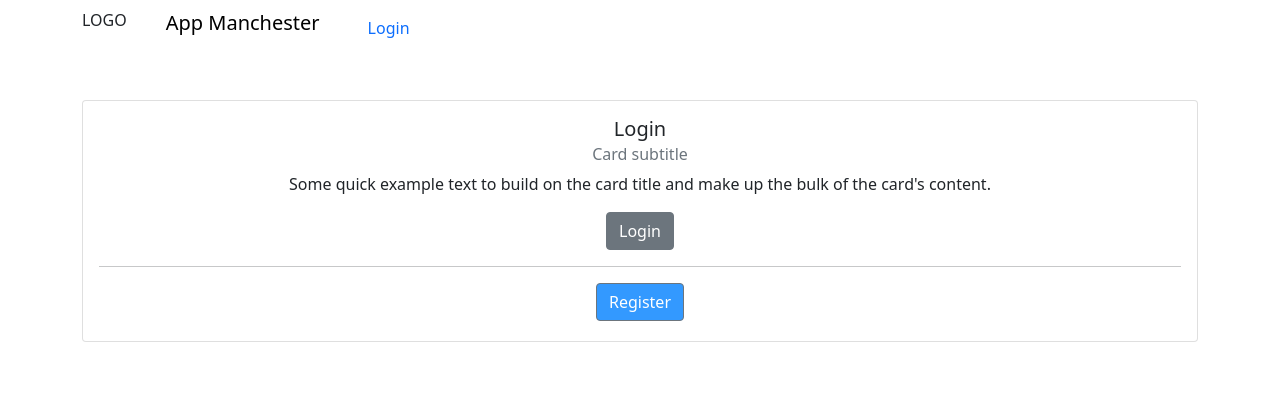
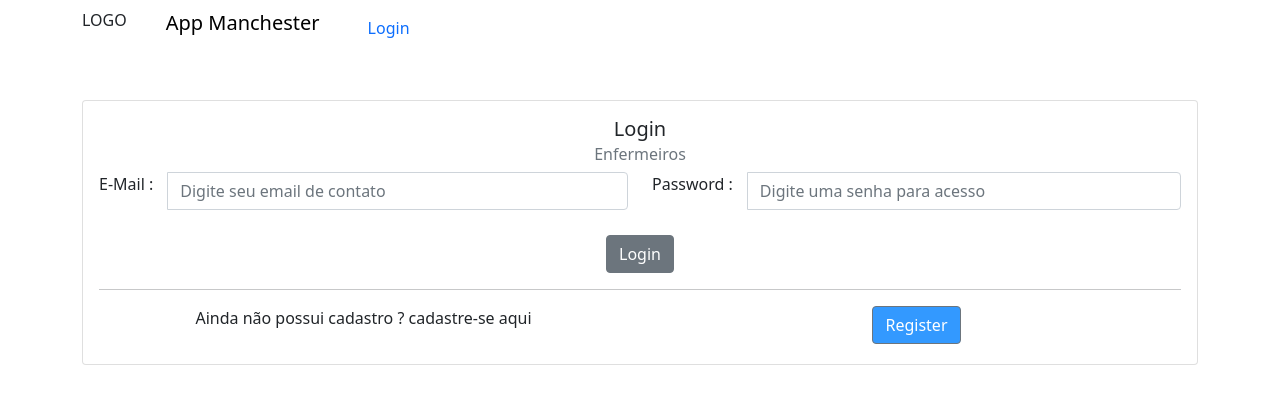
Before and after one commit to Cavalari0100/appmanchesterfront, a React (Create React App) app: page /login-enfermeiro in a window 1280 px wide. Shown: the top 404 px of the page. Built offline with nearby package versions, Linux system fonts and the light colour scheme.

Commit message:
conectando ao backend

```diff
--- a/src/components/Paginas/Cadastro/CadastroEnfermeiro.js
+++ b/src/components/Paginas/Cadastro/CadastroEnfermeiro.js
@@ -3,12 +3,12 @@ import axios from 'axios';
 import { Col, Row, Button, Form, FormGroup, Label, Input, Container, InputGroup } from 'reactstrap';
 
 function CreatNewEnfermeiro(props) {
-    const [newEnfermeiro, setNewEnfermeiro] = useState({ nome: '', email: '', passWord: '', cpf: '', rg: '', coren: '' })
-    const url = 'urlbackend'
+    const [newEnfermeiro, setNewEnfermeiro] = useState({ nome: '', email: '', password: '', cpf: '', rg: '', coren: '' })
+    const url = 'https://uploadappmanchester.herokuapp.com/creatNewEnfermeiro'
 
     const IncertNewEnfermeiro = (e) => {
         e.preventDefault();
-        const data = { nome: newEnfermeiro.nome, email: newEnfermeiro.email, passWord: newEnfermeiro.passWord, cpf: newEnfermeiro.cpf, rg: newEnfermeiro.rg, coren: newEnfermeiro.coren }
+        const data = { nome: newEnfermeiro.nome, email: newEnfermeiro.email, password: newEnfermeiro.password, cpf: newEnfermeiro.cpf, rg: newEnfermeiro.rg, coren: newEnfermeiro.coren }
         axios.post(url, data);
         props.history.push("/pacientes");
     }
@@ -34,8 +34,8 @@ function CreatNewEnfermeiro(props) {
                     </Col>
                     <Col md={5}>
                         <InputGroup style={{ paddingBottom: 25 }}>
-                            <Label for="passWord">passWord :</Label>
-                            <Input type="text" name="passWord" id="passWord" placeholder="Digite uma senha para acesso" value={newEnfermeiro.passWord} onChange={onChange} />
+                            <Label for="passWord">Password :</Label>
+                            <Input type="text" name="passWord" id="passWord" placeholder="Digite uma senha para acesso" value={newEnfermeiro.password} onChange={onChange} />
                         </InputGroup>
                     </Col>
                     <Col md={5}>
--- a/src/components/Paginas/login/LoginEnfermeiro.js
+++ b/src/components/Paginas/login/LoginEnfermeiro.js
@@ -1,7 +1,7 @@
 import React, { useEffect } from 'react';
 import {
     Card, CardText, CardBody,
-    CardTitle, CardSubtitle, Button
+    CardTitle, CardSubtitle, Button, Col, Row, Form, FormGroup, Label, Input, Container, InputGroup
 } from 'reactstrap';
 
 function LoginEnfermeiro(props) {
@@ -13,11 +13,33 @@ function LoginEnfermeiro(props) {
             <Card>
                 <CardBody>
                     <CardTitle tag="h5">Login</CardTitle>
-                    <CardSubtitle tag="h6" className="mb-2 text-muted">Card subtitle</CardSubtitle>
-                    <CardText>Some quick example text to build on the card title and make up the bulk of the card's content.</CardText>
+                    <CardSubtitle tag="h6" className="mb-2 text-muted">Enfermeiros</CardSubtitle>
+                    <Form>
+                        <Row>
+                            <Col md={6}>
+                                <InputGroup style={{ paddingBottom: 25 }}>
+                                    <Label for="email" style={{ paddingRight: 15 }}>E-Mail :</Label>
+                                    <Input type="email" name="email" id="email" placeholder="Digite seu email de contato" />
+                                </InputGroup>
+                            </Col>
+                            <Col md={6}>
+                                <InputGroup style={{ paddingBottom: 25 }}>
+                                    <Label for="passWord" style={{ paddingRight: 15 }}>Password :</Label>
+                                    <Input type="text" name="passWord" id="passWord" placeholder="Digite uma senha para acesso" />
+                                </InputGroup>
+                            </Col>
+                        </Row>
+                    </Form>
                     <Button>Login</Button>
                     <hr></hr>
-                    <Button className="teste" style={{ background: "#3399ff" }} type="submit" className="btn btn-secondary mb-1" block onClick={ JoinPage}>Register</Button>
+                    <Row>
+                        <Col md={6}>
+                            <p>Ainda não possui cadastro ? cadastre-se aqui</p>
+                        </Col>
+                        <Col md={6}>
+                            <Button className="teste" style={{ background: "#3399ff" }} type="submit" className="btn btn-secondary mb-1" block onClick={JoinPage}>Register</Button>
+                        </Col>
+                    </Row>
                 </CardBody>
 
             </Card>
```
